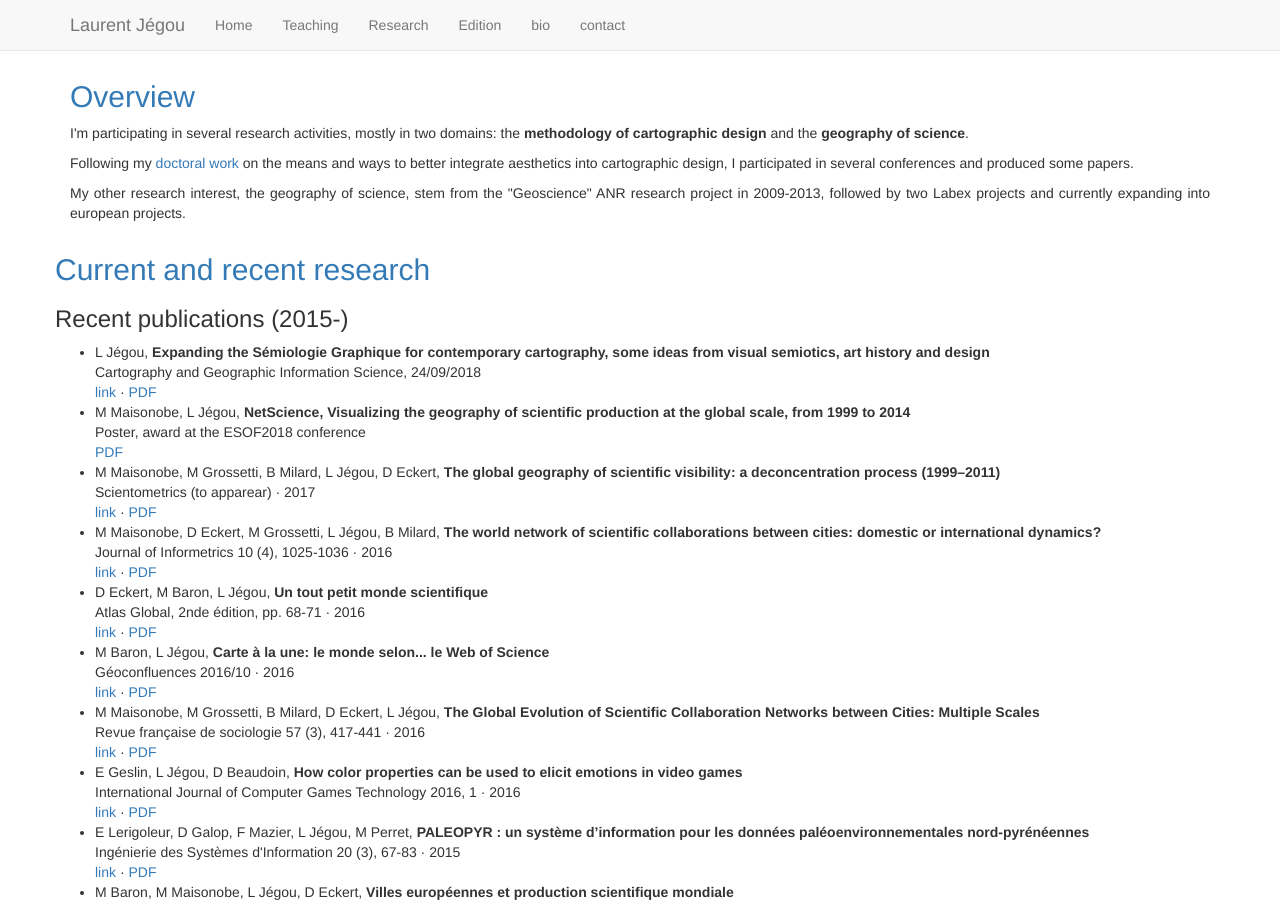
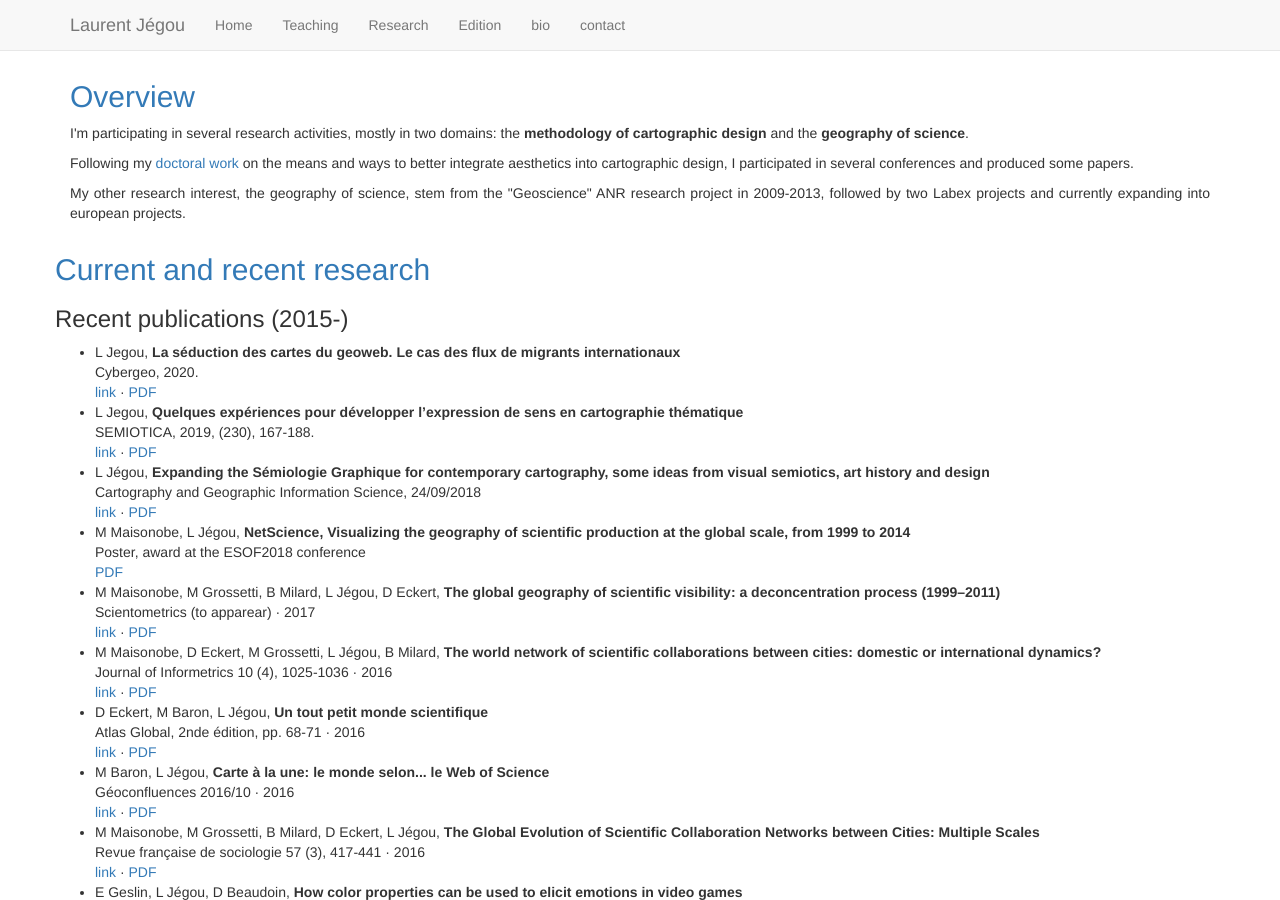
Before and after one commit to ljegou/ljegou.github.io, a Jekyll site: the page research/research.html, which Jekyll copies as it is, in a window 1280 px wide and 900 px high. Built offline with Jekyll 4.4.1, drawn with Linux system fonts in a browser that asks for light colours.

Commit message:
Update research.html

```diff
--- a/research/research.html
+++ b/research/research.html
@@ -69,6 +69,14 @@
 
 <h3>Recent publications (2015-)</h3>
 <ul>
+    <li>L Jegou, <strong>La séduction des cartes du geoweb. Le cas des flux de migrants internationaux</strong><br/> Cybergeo, 2020.<br/>
+	    <a href="https://journals.openedition.org/cybergeo/33792">link</a>&nbsp;&middot;&nbsp;<a href="https://journals.openedition.org/cybergeo/pdf/33792">PDF</a>
+    </li>
+
+    <li>L Jegou, <strong>Quelques expériences pour développer l’expression de sens en cartographie thématique</strong><br/> SEMIOTICA, 2019, (230), 167-188.<br/>
+	    <a href="https://www.degruyter.com/view/j/semi.2019.2019.issue-230/sem-2018-0105/sem-2018-0105.xml">link</a>&nbsp;&middot;&nbsp;<a href="https://www.degruyter.com/downloadpdf/j/semi.2019.2019.issue-230/sem-2018-0105/sem-2018-0105.xml">PDF</a>
+    </li>
+
     <li>L Jégou, <strong>Expanding the Sémiologie Graphique for contemporary cartography, some ideas from visual semiotics, art history and design</strong><br/>
     Cartography and Geographic Information Science, 24/09/2018<br/>
 	    <a href="https://www.tandfonline.com/doi/abs/10.1080/15230406.2018.1513343">link</a>&nbsp;&middot;&nbsp;<a href="https://hal.archives-ouvertes.fr/hal-01873549v1">PDF</a>
```
